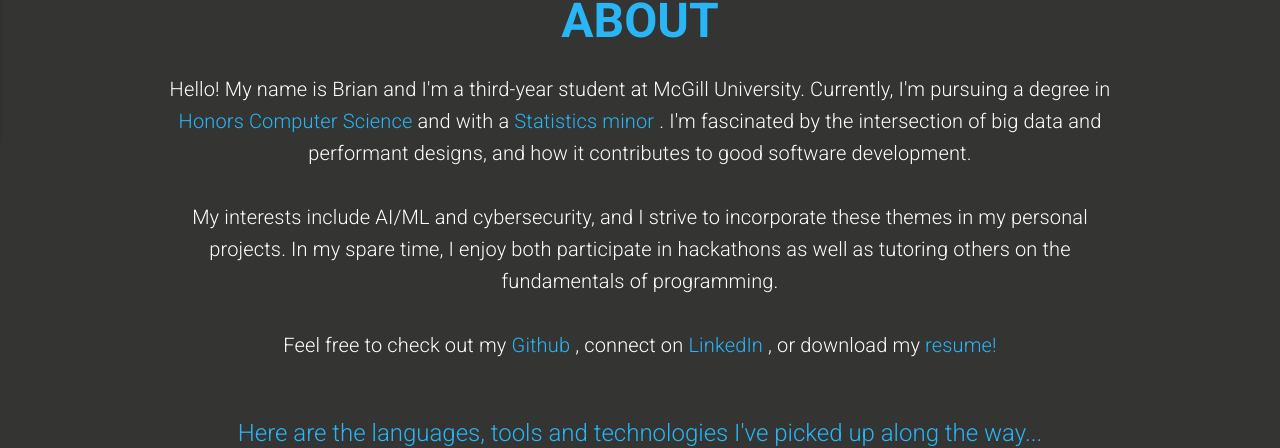
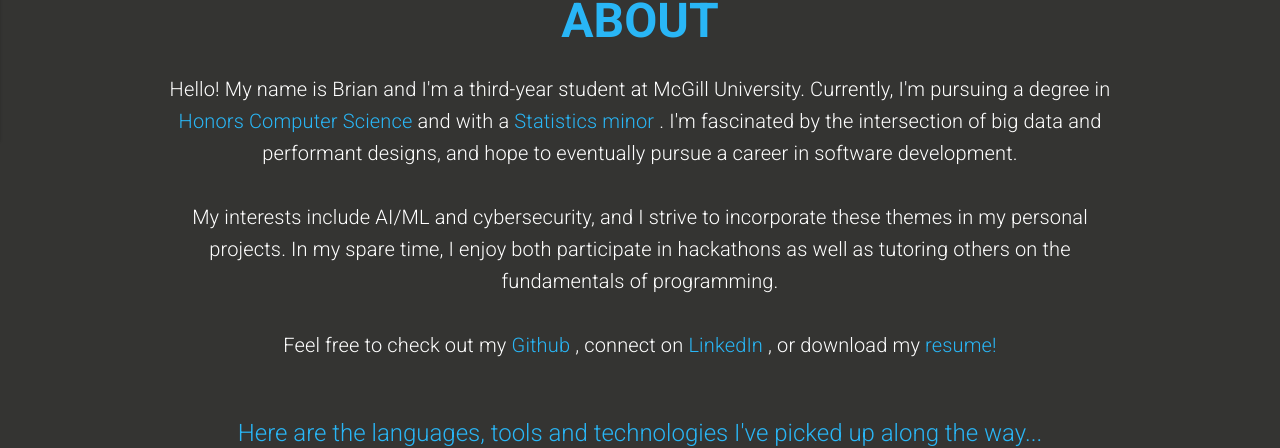
Before and after one commit to BriannHu/Personal-Website-V2, a React (Create React App) app: page / in a window 1280 px wide. Shown: the part 659-1107 px from the top of the page. Built offline with nearby package versions, Linux system fonts and the light colour scheme; a web font is replaced by a local one.

Commit message:
Updated description

```diff
--- a/src/components/About/About.js
+++ b/src/components/About/About.js
@@ -172,8 +172,8 @@ export default function About(props) {
               Statistics minor
             </Typography>{" "}
             . I'm fascinated by the intersection of big data and performant
-            designs, and how it contributes to good software development. <br />{" "}
-            <br />
+            designs, and hope to eventually pursue a career in software
+            development. <br /> <br />
             My interests include AI/ML and cybersecurity, and I strive to
             incorporate these themes in my personal projects. In my spare time,
             I enjoy both participate in hackathons as well as tutoring others on
```
